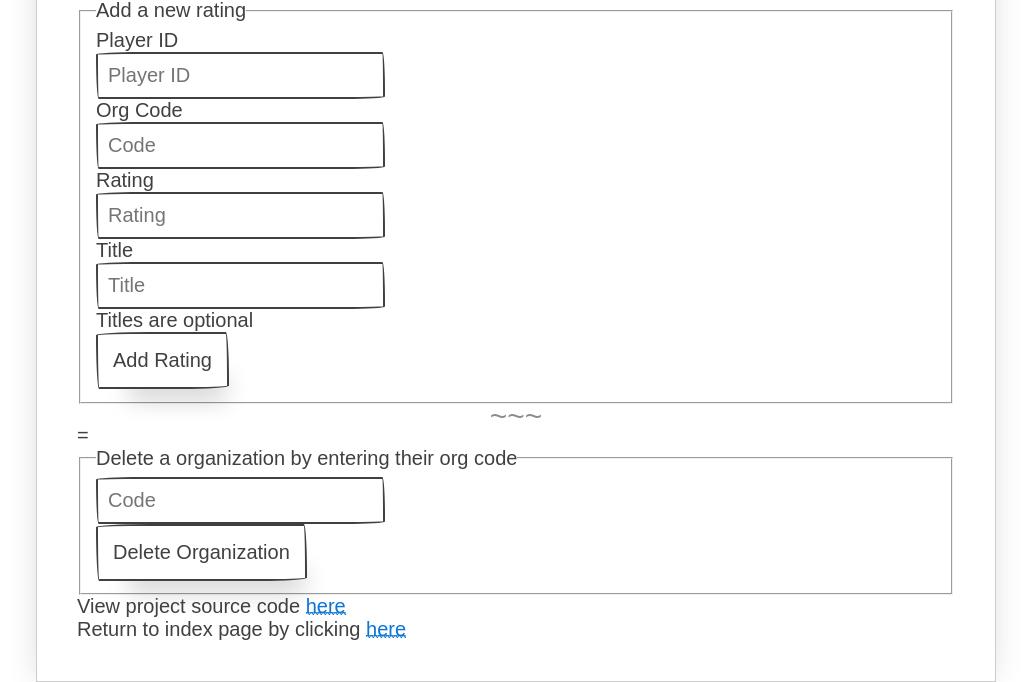
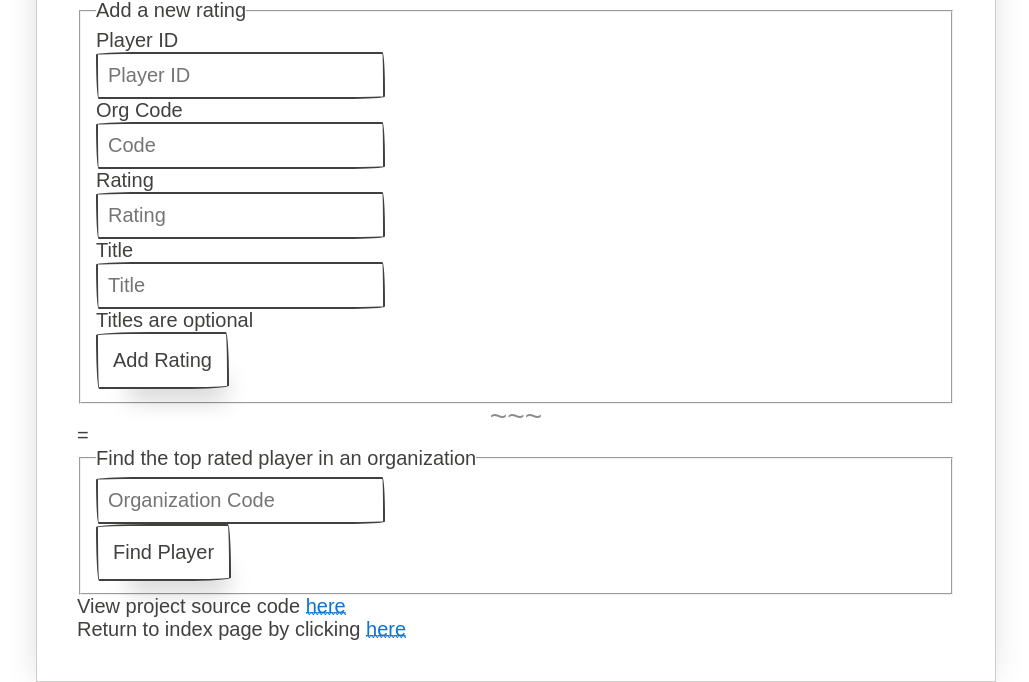
Before and after one commit to sampeters747/cis451-chessdb, a FastAPI app: page /ratings in a window 1280 px wide. Shown: the part 311-993 px from the top of the page, without its empty margins (124-1153 px from the left). Run offline with FastAPI, Linux system fonts and the light colour scheme; data that the repository does not hold is empty; parts of the project's set-up code (start-up, migrations or seed data) failed here and were passed over; some libraries are stand-ins or nearby versions; some web fonts are replaced.

Commit message:
Updated existing templates with minor changes

```diff
--- a/templates/index.html
+++ b/templates/index.html
@@ -16,7 +16,7 @@
             <li><a href="players">Players</a></li>
             <li><a href="organizations">Organizations</a></li>
             <li><a href="ratings">Ratings</a></li>
-
+            <li><a href="tournaments">Tournaments</a></li>
         </ol>
     <h4><a id="guide">User Guide</a></h4>
     <h4><a id="tables">Table Contents</a></h4>
--- a/templates/ratings.html
+++ b/templates/ratings.html
@@ -56,21 +56,12 @@
 </form>
 
 <hr>=
-<form class="pure-form" action="/organizations/delete" method="POST">
+<form class="pure-form" action="/ratings/top" method="POST">
     <fieldset>
-        <legend>Delete a organization by entering their org code</legend>
-        <input name="org_code" type="text" placeholder="Code" />
-        <button type="submit" class="pure-button pure-button-primary">Delete Organization</button>
+        <legend>Find the top rated player in an organization</legend>
+        <input name="org_code" type="text" placeholder="Organization Code" />
+        <button type="submit" class="pure-button pure-button-primary">Find Player</button>
     </fieldset>
 </form>
 
-<!-- <hr>
-<form class="pure-form" action="/players/delete" method="POST">
-    <fieldset>
-        <legend>Delete a player by entering their ID</legend>
-        <input name="player_id" type="number" placeholder="Player ID" />
-        <button type="submit" class="pure-button pure-button-primary">Delete Player</button>
-    </fieldset>
-</form> -->
-
 {% endblock %}
```
